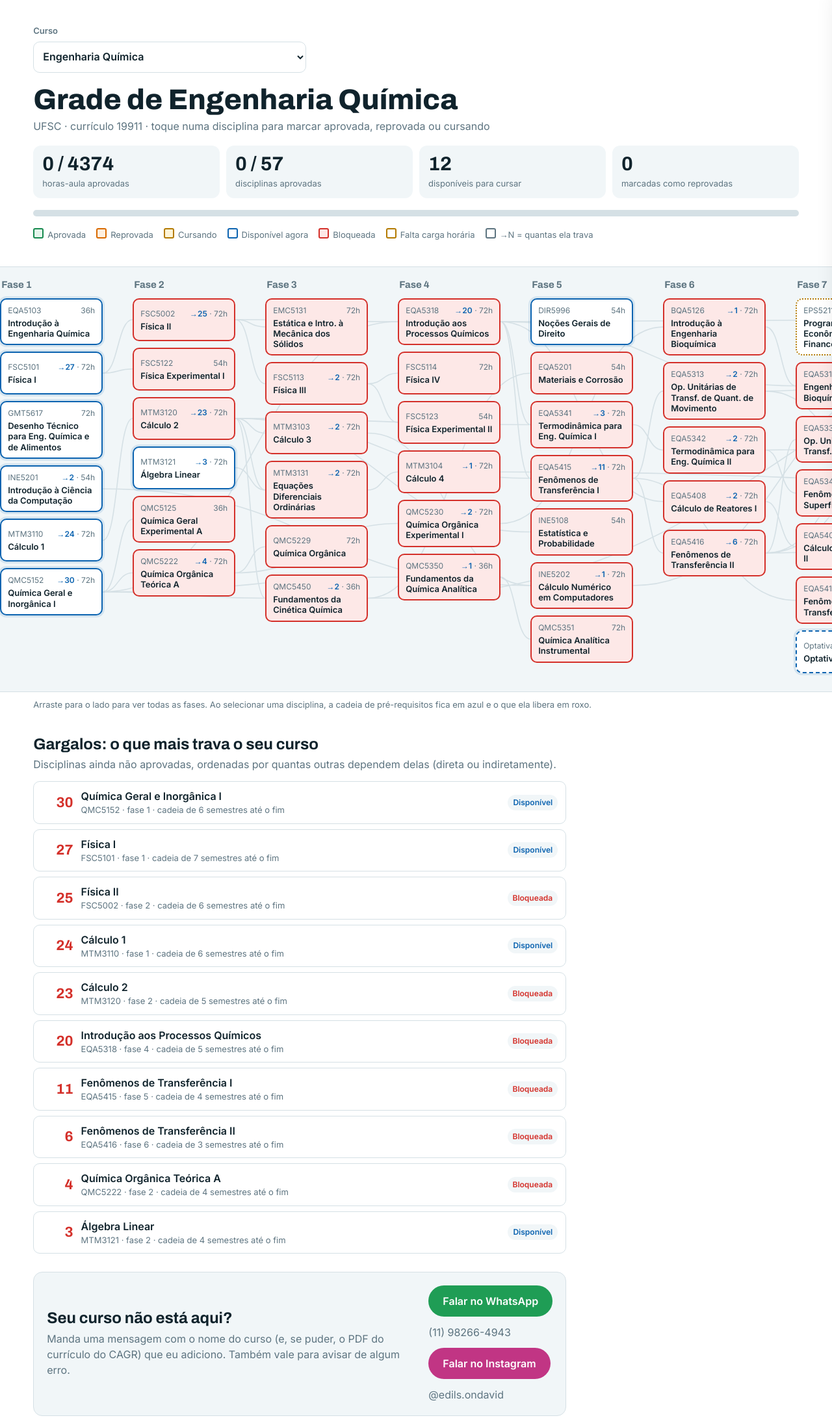
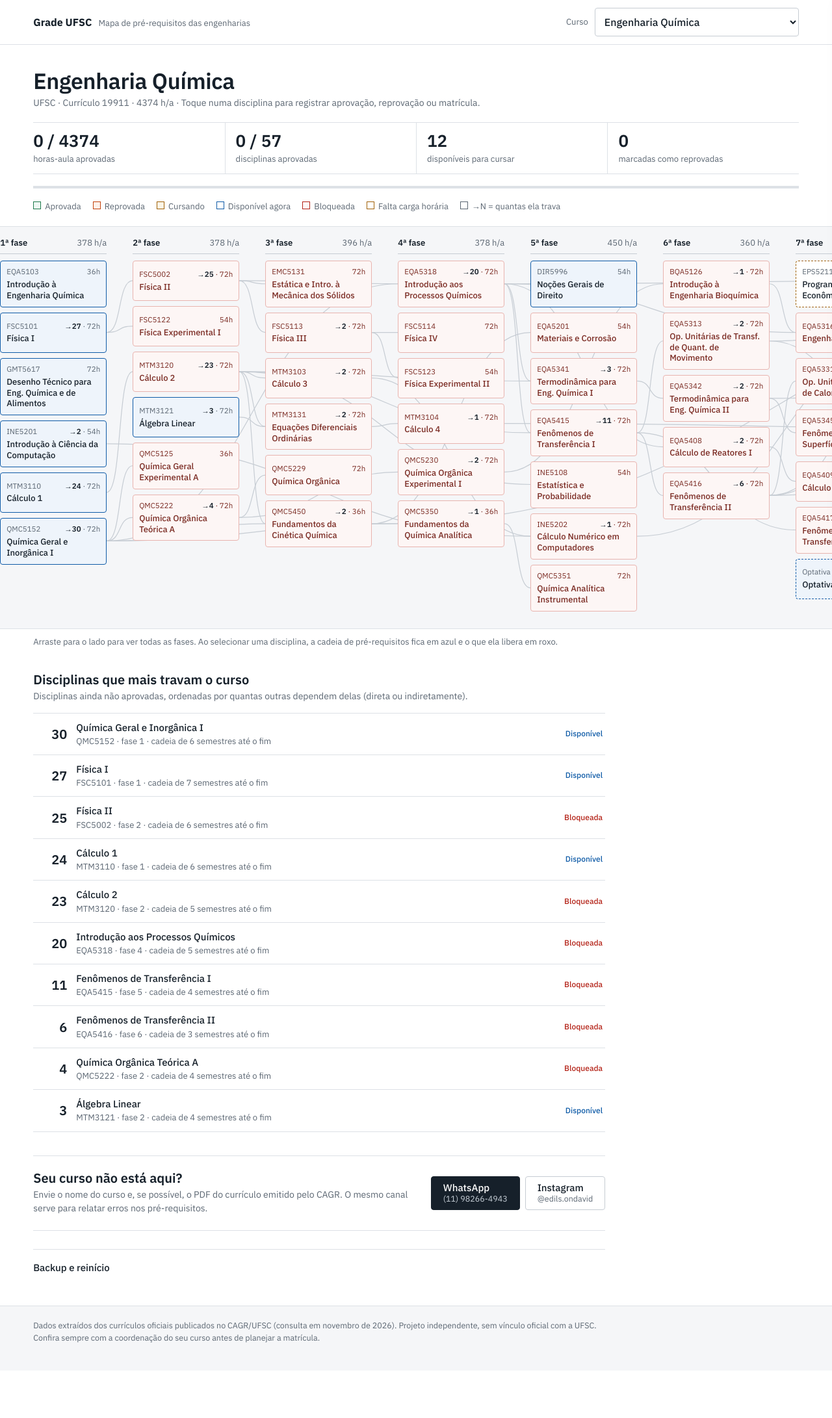
Before and after one commit to Edilson-666/Grade-curricular-ufsc, a plain HTML site: page index.html in a window 1280 px wide. Shown: the top 2182 px of the page at 65% size. After the commit the page ends 2109 px from the top, so only its background shows below. Drawn offline with Linux system fonts and the light colour scheme.

Commit message:
Novo visual: layout institucional, IBM Plex Sans, rodapé com fonte dos dados
Co-Authored-By: Claude Opus 5.5 <noreply@anthropic.com>
Claude-Session: https://claude.ai/code/session_01SreqcxBYDpXT3zsq3GNNDF

```diff
--- a/index.html
+++ b/index.html
@@ -5,101 +5,113 @@
 <meta name="viewport" content="width=device-width,initial-scale=1">
 <title>Grade Curricular UFSC</title>
 <link rel="preconnect" href="https://fonts.googleapis.com">
-<link href="https://fonts.googleapis.com/css2?family=Archivo:wght@500;700;800&family=Inter:wght@400;500;600&display=swap" rel="stylesheet">
+<link href="https://fonts.googleapis.com/css2?family=IBM+Plex+Sans:wght@400;500;600;700&display=swap" rel="stylesheet">
 <style>
-:root{color-scheme:light dark;--bg:light-dark(#ffffff,#0c1418);--ink:light-dark(#10232c,#e4eef2);--mute:light-dark(#5d7480,#8ea4ae);--line:light-dark(#d5e0e5,#25363e);--card:light-dark(#ffffff,#121e24);--soft:light-dark(#f1f6f8,#16252c);--acc:light-dark(#0b63b0,#5aa9ef);--ok:light-dark(#178a4f,#3fcf85);--okbg:light-dark(#e5f6ec,#123425);--bad:light-dark(#d96a00,#ff9a3c);--badbg:light-dark(#fff0e0,#3a2410);--cur:light-dark(#b37a00,#f2bb3a);--curbg:light-dark(#fff4d6,#3a2e10);--lil:light-dark(#d4302a,#ff6b63);--lilbg:light-dark(#fde8e7,#3a1614);--dn:light-dark(#8a4fd0,#b996ec)}
+:root{color-scheme:light dark;--bg:light-dark(#ffffff,#111417);--paper:light-dark(#f5f6f8,#171b1f);--ink:light-dark(#16202a,#e6e9ec);--mute:light-dark(#5b6672,#9aa4ae);--line:light-dark(#dde1e6,#2a3036);--line2:light-dark(#c6ccd3,#3a4148);--card:light-dark(#ffffff,#1b2025);--soft:light-dark(#f5f6f8,#1b2025);--acc:light-dark(#0f5ba7,#6aa6e6);--accbg:light-dark(#eef4fb,#16263a);--ok:light-dark(#1e7a4c,#4cc38a);--okbg:light-dark(#eef7f2,#15291f);--bad:light-dark(#c2410c,#f08a4b);--badbg:light-dark(#fdf1ea,#33200f);--cur:light-dark(#a16207,#e3b341);--curbg:light-dark(#fbf5e6,#2e2610);--lil:light-dark(#b42318,#f0716a);--lilbg:light-dark(#fdf6f5,#2a1513);--dn:light-dark(#6d28d9,#a78bfa)}
 :root[data-theme=light]{color-scheme:light}:root[data-theme=dark]{color-scheme:dark}
 *{box-sizing:border-box;min-width:0}
-body{margin:0;background:var(--bg);color:var(--ink);font:16px/1.5 Inter,system-ui,sans-serif;overflow-x:clip}
-h1,h2,h3{font-family:Archivo,Inter,sans-serif;margin:0;line-height:1.05;text-wrap:balance}
-h1{font-size:clamp(28px,5vw,44px);font-weight:800}
-h2{font-size:24px;font-weight:700}
-.band{padding:clamp(20px,3vw,40px) max(4vw,16px)}
-.top{display:grid;gap:18px}
-.sub{color:var(--mute);margin:6px 0 0}
-.stats{display:grid;grid-template-columns:repeat(auto-fit,minmax(140px,1fr));gap:10px}
-.stat{background:var(--soft);border-radius:12px;padding:12px 14px}
-.stat b{display:block;font:700 clamp(22px,4vw,30px)/1.1 Archivo,sans-serif;white-space:nowrap}
+body{margin:0;background:var(--bg);color:var(--ink);font:15px/1.55 "IBM Plex Sans",system-ui,sans-serif;overflow-x:clip;font-variant-numeric:tabular-nums}
+h1,h2,h3{margin:0;line-height:1.15;text-wrap:balance;font-weight:600}
+h1{font-size:clamp(26px,4vw,34px);letter-spacing:-.01em}
+h2{font-size:20px}
+.bar0{display:flex;flex-wrap:wrap;align-items:center;justify-content:space-between;gap:10px 20px;padding:12px max(4vw,16px);border-bottom:1px solid var(--line)}
+.brand{display:flex;align-items:baseline;gap:10px}
+.brand b{font-size:16px;font-weight:700}
+.brand span{font-size:13px;color:var(--mute)}
+.band{padding:clamp(20px,3vw,36px) max(4vw,16px)}
+.top{display:grid;gap:18px;padding-bottom:20px}
+.sub{color:var(--mute);margin:4px 0 0;font-size:14px}
+.stats{display:grid;grid-template-columns:repeat(4,minmax(0,1fr));border-block:1px solid var(--line)}
+.stat{padding:12px 16px 12px 0}
+.stat+.stat{padding-left:16px;border-left:1px solid var(--line)}
+.stat b{display:block;font-size:clamp(20px,3vw,26px);font-weight:600;line-height:1.2;white-space:nowrap}
 .stat span{font-size:13px;color:var(--mute)}
-.bar{height:10px;background:var(--line);border-radius:6px;overflow:hidden}
+@media(max-width:600px){.stats{grid-template-columns:repeat(2,minmax(0,1fr))}.stat:nth-child(3){padding-left:0;border-left:0}.stat:nth-child(n+3){border-top:1px solid var(--line)}}
+.bar{height:4px;background:var(--line);overflow:hidden}
 .bar i{display:block;height:100%;background:var(--ok);transition:width .4s}
-.legend{display:flex;flex-wrap:wrap;gap:8px 16px;font-size:13px;color:var(--mute)}
-.legend span::before{content:"";display:inline-block;width:12px;height:12px;border-radius:3px;margin-right:6px;vertical-align:-1px;border:2px solid var(--c);background:var(--b,transparent)}
-.wrap{overflow-x:auto;scroll-snap-type:x proximity;border-block:1px solid var(--line);background:var(--soft);-webkit-overflow-scrolling:touch}
-.board{position:relative;display:flex;gap:46px;padding:20px max(4vw,16px) 28px;width:max-content}
+.legend{display:flex;flex-wrap:wrap;gap:6px 18px;font-size:13px;color:var(--mute)}
+.legend span::before{content:"";display:inline-block;width:10px;height:10px;margin-right:6px;vertical-align:0;border:1.5px solid var(--c);background:var(--b,transparent)}
+.wrap{overflow-x:auto;scroll-snap-type:x proximity;border-block:1px solid var(--line);background:var(--paper);-webkit-overflow-scrolling:touch}
+.board{position:relative;display:flex;gap:40px;padding:18px max(4vw,16px) 26px;width:max-content}
 .board svg{position:absolute;inset:0;pointer-events:none;z-index:0}
-.col{width:158px;display:flex;flex-direction:column;gap:10px;z-index:1;scroll-snap-align:start}
-.col h3{font-size:15px;color:var(--mute);font-weight:700;padding:0 2px 2px}
-.c{position:relative;text-align:left;font:inherit;color:inherit;background:var(--card);border:2px solid var(--line);border-radius:10px;padding:8px 10px;min-height:66px;cursor:pointer;transition:opacity .2s,border-color .2s,box-shadow .2s}
-.c:focus-visible{outline:3px solid var(--acc);outline-offset:2px}
-.c small{display:flex;justify-content:space-between;gap:6px;font-size:12px;color:var(--mute)}
-.c strong{display:block;font-size:13px;font-weight:600;line-height:1.25;margin-top:2px}
-.c.av{border-color:var(--acc);box-shadow:0 0 0 3px light-dark(#0b63b01f,#5aa9ef33)}
+.col{width:164px;display:flex;flex-direction:column;gap:8px;z-index:1;scroll-snap-align:start}
+.col h3{display:flex;justify-content:space-between;font-size:13px;font-weight:600;padding:0 0 8px;margin-bottom:2px;border-bottom:1px solid var(--line2)}
+.col h3 span{font-weight:400;color:var(--mute)}
+.c{position:relative;text-align:left;font:inherit;color:inherit;background:var(--card);border:1px solid var(--line2);border-radius:4px;padding:7px 9px 8px;min-height:62px;cursor:pointer;transition:opacity .2s,border-color .2s,background .2s}
+.c:hover{border-color:var(--ink)}
+.c:focus-visible{outline:2px solid var(--acc);outline-offset:2px}
+.c small{display:flex;justify-content:space-between;gap:6px;font-size:11.5px;color:var(--mute)}
+.c strong{display:block;font-size:13px;font-weight:500;line-height:1.3;margin-top:3px}
+.c.av{border-color:var(--acc);background:var(--accbg)}
 .c.ap{border-color:var(--ok);background:var(--okbg)}
 .c.rp{border-color:var(--bad);background:var(--badbg)}
 .c.cu{border-color:var(--cur);background:var(--curbg)}
-.c.bl{border-color:var(--lil);background:var(--lilbg)}
-.c.hr{border-color:var(--cur);border-style:dotted}
-path.alt{stroke-dasharray:5 4}
+.c.bl{border-color:light-dark(#e8b4af,#6b2a26);background:var(--lilbg)}
+.c.bl small,.c.bl strong{color:light-dark(#7a2a22,#f1b4ae)}
+.c.hr{border-color:var(--cur);border-style:dashed}
 .c.opt{border-style:dashed}
-.c.sel{box-shadow:0 0 0 4px var(--acc)}
-.board.focus .c:not(.hl){opacity:.28}
-.k{font-weight:600;color:var(--acc)}
-.c.ap .k{color:var(--ok)}
-path{fill:none;stroke:var(--line);stroke-width:1.6;transition:opacity .2s}
-path.done{stroke:var(--ok);opacity:.7}
-.board.focus path{opacity:.08}
-.board.focus path.hl{opacity:1;stroke:var(--acc);stroke-width:2.6}
+.c.sel{outline:2px solid var(--acc);outline-offset:1px}
+.board.focus .c:not(.hl){opacity:.25}
+.k{font-weight:600;color:var(--ink)}
+path{fill:none;stroke:var(--line2);stroke-width:1.2;transition:opacity .2s}
+path.done{stroke:var(--ok);opacity:.6}
+path.alt{stroke-dasharray:4 4}
+.board.focus path{opacity:.06}
+.board.focus path.hl{opacity:1;stroke:var(--acc);stroke-width:2}
 .board.focus path.hl.dn{stroke:var(--dn)}
 .hint{font-size:13px;color:var(--mute);margin:10px max(4vw,16px) 0}
-.rank{display:grid;gap:8px;margin-top:14px;max-width:820px}
-.rk{display:grid;grid-template-columns:auto minmax(0,1fr) auto;gap:4px 12px;align-items:center;text-align:left;font:inherit;color:inherit;background:var(--card);border:1px solid var(--line);border-radius:10px;padding:10px 12px;cursor:pointer;min-height:44px}
-.rk em{font-style:normal;font:700 22px Archivo,sans-serif;color:var(--lil);width:2.2em;text-align:right}
+.rank{margin-top:14px;max-width:880px;border-top:1px solid var(--line)}
+.rk{width:100%;display:grid;grid-template-columns:3.2em minmax(0,1fr) auto;gap:2px 14px;align-items:center;text-align:left;font:inherit;color:inherit;background:none;border:0;border-bottom:1px solid var(--line);padding:10px 4px;cursor:pointer;min-height:48px}
+.rk:hover{background:var(--soft)}
+.rk em{font-style:normal;font-size:20px;font-weight:600;text-align:right}
+.rk strong{font-weight:500}
 .rk p{margin:0;font-size:13px;color:var(--mute)}
-.tag{font-size:12px;font-weight:600;padding:3px 8px;border-radius:20px;white-space:nowrap;background:var(--soft)}
+.tag{font-size:12px;font-weight:500;white-space:nowrap;color:var(--mute)}
 .tag.av{color:var(--acc)}.tag.rp{color:var(--bad)}.tag.cu{color:var(--cur)}
-.sheet{position:fixed;z-index:9;left:0;right:0;bottom:0;max-height:78vh;overflow:auto;background:var(--card);border-top:1px solid var(--line);border-radius:18px 18px 0 0;box-shadow:0 -12px 40px #0003;padding:18px max(4vw,16px) 26px;transform:translateY(105%);transition:transform .25s}
+.sheet{position:fixed;z-index:9;left:0;right:0;bottom:0;max-height:78vh;overflow:auto;background:var(--card);border-top:1px solid var(--line2);border-radius:10px 10px 0 0;box-shadow:0 -8px 24px #0002;padding:18px max(4vw,16px) 26px;transform:translateY(105%);transition:transform .25s}
 .sheet.on{transform:none}
-@media(min-width:900px){.sheet{left:auto;top:0;width:400px;max-height:none;border-radius:0;border-left:1px solid var(--line);transform:translateX(105%)}}
-.sh{display:flex;justify-content:space-between;gap:12px;align-items:start}
-.x{border:0;background:var(--soft);color:var(--ink);width:44px;height:44px;border-radius:50%;font-size:22px;cursor:pointer;flex:none}
-.btns{display:grid;grid-template-columns:repeat(2,minmax(0,1fr));gap:8px;margin:16px 0}
-.btns button,.act{font:600 15px Inter,sans-serif;min-height:44px;border-radius:10px;border:2px solid var(--line);background:var(--card);color:var(--ink);cursor:pointer}
-.btns button.on{border-color:var(--ink)}
+@media(min-width:900px){.sheet{left:auto;top:0;width:400px;max-height:none;border-radius:0;border-top:0;border-left:1px solid var(--line2);box-shadow:-8px 0 24px #0001;transform:translateX(105%)}}
+.sh{display:flex;justify-content:space-between;gap:12px;align-items:start;padding-bottom:14px;border-bottom:1px solid var(--line)}
+.sh h2{font-size:21px}
+.x{border:1px solid var(--line);background:var(--card);color:var(--ink);width:40px;height:40px;border-radius:4px;font-size:20px;cursor:pointer;flex:none}
+.btns{display:grid;grid-template-columns:repeat(2,minmax(0,1fr));gap:6px;margin:16px 0}
+.btns button,.act{font:500 14px "IBM Plex Sans",sans-serif;min-height:44px;border-radius:4px;border:1px solid var(--line2);background:var(--card);color:var(--ink);cursor:pointer}
+.btns button.on{border-color:var(--ink);box-shadow:inset 0 0 0 1px var(--ink)}
 .btns button:disabled{opacity:.35;cursor:not-allowed}
-.box.lk{background:var(--lilbg);border:1px solid var(--lil)}
-.btns .ap.on{background:var(--okbg);border-color:var(--ok)}.btns .rp.on{background:var(--badbg);border-color:var(--bad)}.btns .cu.on{background:var(--curbg);border-color:var(--cur)}
-.box{background:var(--soft);border-radius:10px;padding:10px 12px;margin:10px 0;font-size:15px}
+.btns .ap.on{background:var(--okbg);border-color:var(--ok);box-shadow:inset 0 0 0 1px var(--ok)}.btns .rp.on{background:var(--badbg);border-color:var(--bad);box-shadow:inset 0 0 0 1px var(--bad)}.btns .cu.on{background:var(--curbg);border-color:var(--cur);box-shadow:inset 0 0 0 1px var(--cur)}
+.box{background:var(--soft);border:1px solid var(--line);border-radius:4px;padding:10px 12px;margin:10px 0;font-size:14px}
+.box.lk{background:var(--lilbg);border-color:light-dark(#e8b4af,#6b2a26)}
 .chips{display:flex;flex-wrap:wrap;gap:6px;margin-top:6px}
-.chip{font:500 13px Inter,sans-serif;border:1px solid var(--line);background:var(--card);color:var(--ink);border-radius:8px;padding:6px 9px;cursor:pointer;min-height:36px}
-.chip.ap{border-color:var(--ok)}
-.lbl{font-size:13px;color:var(--mute);font-weight:600;margin-top:14px}
-select,textarea{font:16px Inter,sans-serif;width:100%;padding:10px;border-radius:10px;border:1px solid var(--line);background:var(--card);color:var(--ink)}
-details{margin-top:24px;max-width:820px}
-summary{cursor:pointer;font-weight:600;min-height:44px;display:flex;align-items:center}
+.chip{font:400 13px "IBM Plex Sans",sans-serif;border:1px solid var(--line2);background:var(--card);color:var(--ink);border-radius:4px;padding:6px 9px;cursor:pointer;min-height:36px;text-align:left}
+.chip.ap,.chip.on{border-color:var(--ok);background:var(--okbg)}
+.chip small{color:var(--mute);margin-left:6px}
+.lbl{font-size:12.5px;color:var(--mute);font-weight:600;margin:16px 0 0}
+.or{display:inline-flex;flex-wrap:wrap;align-items:center;gap:6px;padding:4px;border:1px dashed var(--line2);border-radius:4px}
+.or i{font-style:normal;font-size:12px;color:var(--mute)}
+select,textarea{font:16px "IBM Plex Sans",sans-serif;width:100%;padding:9px 10px;border-radius:4px;border:1px solid var(--line2);background:var(--card);color:var(--ink)}
+.pick{display:flex;align-items:center;gap:10px;font-size:13px;color:var(--mute)}
+.pick select{width:auto;max-width:72vw;min-height:44px;font-weight:500;color:var(--ink)}
+details{margin-top:28px;max-width:880px;border-top:1px solid var(--line);padding-top:6px}
+summary{cursor:pointer;font-weight:500;min-height:44px;display:flex;align-items:center}
 .row{display:flex;flex-wrap:wrap;gap:8px;margin-top:8px}.act{padding:0 16px}
-.act.warn{border-color:var(--bad);color:var(--bad)}
-.pick{display:grid;gap:6px;max-width:420px;font-size:13px;font-weight:600;color:var(--mute)}
-.pick select{font-weight:600;min-height:48px}
-.or{display:inline-flex;flex-wrap:wrap;align-items:center;gap:6px;padding:4px;border:1px dashed var(--line);border-radius:10px}
-.or i{font-style:normal;font-size:12px;color:var(--mute)}
-.chip.on{border-color:var(--ok);background:var(--okbg)}
-.chip small{color:var(--mute);margin-left:4px}
-.tabs{display:flex;gap:8px;flex-wrap:wrap}
-.tab{font:600 15px Inter,sans-serif;min-height:44px;padding:0 18px;border-radius:22px;border:2px solid var(--line);background:var(--card);color:var(--ink);cursor:pointer}
-.tab.on{background:var(--ink);color:var(--bg);border-color:var(--ink)}
-.ct{display:flex;flex-wrap:wrap;justify-content:space-between;align-items:center;gap:16px 28px;margin-top:28px;max-width:820px;padding:20px;border-radius:14px;background:var(--soft);border:1px solid var(--line)}
-.ct>div:first-child{flex:1 1 320px}
-.ctb{display:grid;gap:6px;justify-items:start}
-.wa{display:inline-flex;align-items:center;min-height:48px;padding:0 22px;border-radius:24px;background:#1f9d55;color:#fff;font-weight:600;text-decoration:none}
-.ig{display:inline-flex;align-items:center;min-height:48px;padding:0 22px;border-radius:24px;background:#c13584;color:#fff;font-weight:600;text-decoration:none;margin-top:6px}
-.wa:focus-visible,.ig:focus-visible{outline:3px solid var(--acc);outline-offset:2px}
+.act.warn{border-color:var(--lil);color:var(--lil)}
+.ct{display:grid;grid-template-columns:minmax(0,1fr) auto;align-items:center;gap:16px 32px;margin-top:36px;max-width:880px;padding:22px 0;border-block:1px solid var(--line)}
+.ctb{display:flex;flex-wrap:wrap;gap:8px}
+.ctb a{display:inline-flex;flex-direction:column;justify-content:center;min-height:52px;padding:6px 18px;border-radius:4px;border:1px solid var(--line2);color:var(--ink);text-decoration:none;font-weight:500;line-height:1.25}
+.ctb a small{font-weight:400;font-size:12.5px;color:var(--mute)}
+.ctb a.wa{background:var(--ink);border-color:var(--ink);color:var(--bg)}
+.ctb a.wa small{color:light-dark(#c9d1d9,#4b5563)}
+.ctb a:hover{border-color:var(--ink)}
+.ctb a:focus-visible{outline:2px solid var(--acc);outline-offset:2px}
+@media(max-width:640px){.ct{grid-template-columns:1fr}}
+footer{padding:20px max(4vw,16px) 40px;font-size:12.5px;color:var(--mute);border-top:1px solid var(--line);background:var(--paper)}
+footer p{margin:0;max-width:880px}
 @media(prefers-reduced-motion:reduce){*{transition:none!important}}
 </style>
 </head>
 <body>
+<div class="bar0"><div class="brand"><b>Grade UFSC</b><span>Mapa de pré-requisitos das engenharias</span></div><label class="pick"><span>Curso</span><select id="curso"></select></label></div>
 <header class="band top">
-  <label class="pick"><span>Curso</span><select id="curso"></select></label>
   <div><h1 id="ttl">Grade</h1><p class="sub" id="cur"></p><p class="box lk" id="banner" hidden></p></div>
   <div class="stats" id="stats"></div>
   <div class="bar"><i id="pbar"></i></div>
@@ -108,12 +120,12 @@ summary{cursor:pointer;font-weight:600;min-height:44px;display:flex;align-items:
 <div class="wrap" id="wrap"><div class="board" id="board"></div></div>
 <p class="hint">Arraste para o lado para ver todas as fases. Ao selecionar uma disciplina, a cadeia de pré-requisitos fica em azul e o que ela libera em roxo.</p>
 <section class="band">
-  <h2>Gargalos: o que mais trava o seu curso</h2>
+  <h2>Disciplinas que mais travam o curso</h2>
   <p class="sub">Disciplinas ainda não aprovadas, ordenadas por quantas outras dependem delas (direta ou indiretamente).</p>
   <div class="rank" id="rank"></div>
   <div class="ct">
-    <div><h2>Seu curso não está aqui?</h2><p class="sub">Manda uma mensagem com o nome do curso (e, se puder, o PDF do currículo do CAGR) que eu adiciono. Também vale para avisar de algum erro.</p></div>
-    <div class="ctb"><a class="wa" id="wa" target="_blank" rel="noopener" href="https://wa.me/5511982664943?text=Oi%21%20Vi%20a%20Grade%20Curricular%20UFSC%20e%20quero%20que%20adicione%20o%20curso%20de%3A%20">Falar no WhatsApp</a><span class="sub">(11) 98266-4943</span><a class="ig" target="_blank" rel="noopener" href="https://instagram.com/edils.ondavid">Falar no Instagram</a><span class="sub">@edils.ondavid</span></div>
+    <div><h2>Seu curso não está aqui?</h2><p class="sub">Envie o nome do curso e, se possível, o PDF do currículo emitido pelo CAGR. O mesmo canal serve para relatar erros nos pré-requisitos.</p></div>
+    <div class="ctb"><a class="wa" target="_blank" rel="noopener" href="https://wa.me/5511982664943?text=Oi%21%20Vi%20a%20Grade%20Curricular%20UFSC%20e%20quero%20que%20adicione%20o%20curso%20de%3A%20">WhatsApp<small>(11) 98266-4943</small></a><a target="_blank" rel="noopener" href="https://instagram.com/edils.ondavid">Instagram<small>@edils.ondavid</small></a></div>
   </div>
   <details>
     <summary>Backup e reinício</summary>
@@ -124,6 +136,7 @@ summary{cursor:pointer;font-weight:600;min-height:44px;display:flex;align-items:
     <div class="row"><button class="act" id="im">Importar</button><span id="msg" class="sub"></span></div>
   </details>
 </section>
+<footer><p>Dados extraídos dos currículos oficiais publicados no CAGR/UFSC (consulta em novembro de 2026). Projeto independente, sem vínculo oficial com a UFSC. Confira sempre com a coordenação do seu curso antes de planejar a matrícula.</p></footer>
 <aside class="sheet" id="sheet" aria-live="polite"></aside>
 <script>
 {
@@ -182,8 +195,8 @@ function load(k){
   fix();
   try{localStorage.setItem("grade-curso",k)}catch(e){}
   try{history.replaceState(null,"","#"+c.slug)}catch(e){}
-  document.getElementById("ttl").textContent="Grade de "+c.nome;
-  document.getElementById("cur").textContent="UFSC · "+c.cur+" · toque numa disciplina para marcar aprovada, reprovada ou cursando";
+  document.getElementById("ttl").textContent=c.nome;
+  document.getElementById("cur").textContent="UFSC · "+c.cur.replace("currículo","Currículo")+" · "+c.total+" h/a · Toque numa disciplina para registrar aprovação, reprovação ou matrícula.";
   csel.value=k;const bn=document.getElementById("banner");bn.hidden=!c.banner;bn.textContent=c.banner||"";
   sheet.classList.remove("on");
 }
@@ -209,7 +222,7 @@ function render(){
   const anc=sel?getAnc(sel):new Set(),des=sel?getDesc(sel):new Set();
   let html='<svg id="lines"></svg>';
   for(let f=1;f<=10;f++){
-    html+=`<div class="col"><h3>Fase ${f}</h3>`+D.filter(d=>d[3]===f).map(([c])=>{
+    html+=`<div class="col"><h3>${f}ª fase<span>${D.filter(d=>d[3]===f).reduce((a,d)=>a+d[2],0)} h/a</span></h3>`+D.filter(d=>d[3]===f).map(([c])=>{
       const n=getDesc(c).size,hl=sel&&(c===sel||anc.has(c)||des.has(c));
       return`<button class="${cls(c)}${hl?" hl":""}${c===sel?" sel":""}" data-c="${c}" id="n-${c}"><small><span>${isPool(c)?"Optativas":isSlot(c)?(c.startsWith("PROJ")?"Projeto":"Optativa"):c}</span><span>${n?`<span class="k">→${n}</span> · `:""}${M[c].h}h</span></small><strong>${optName(c)}</strong></button>`}).join("")+"</div>";
   }
```
